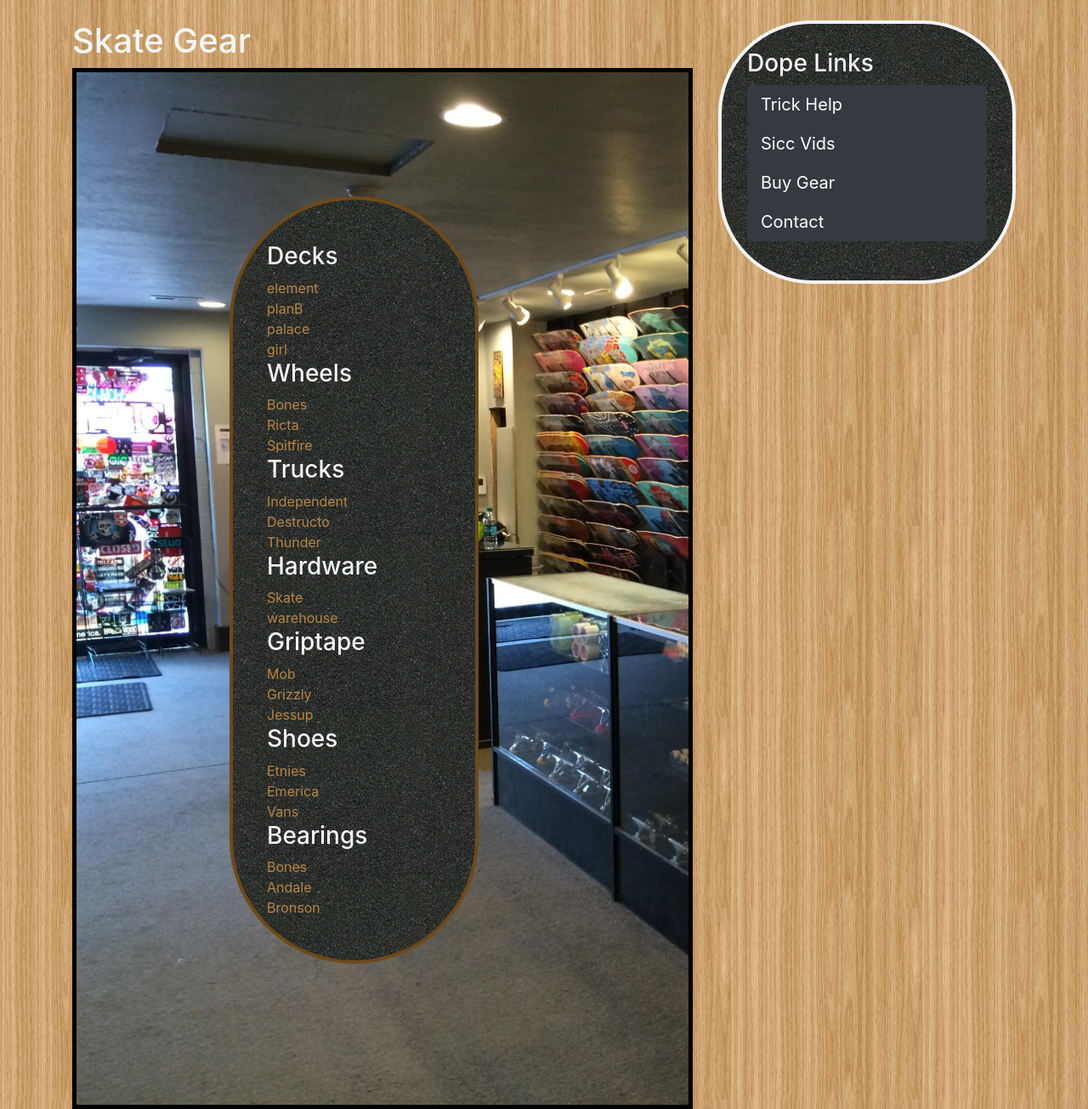
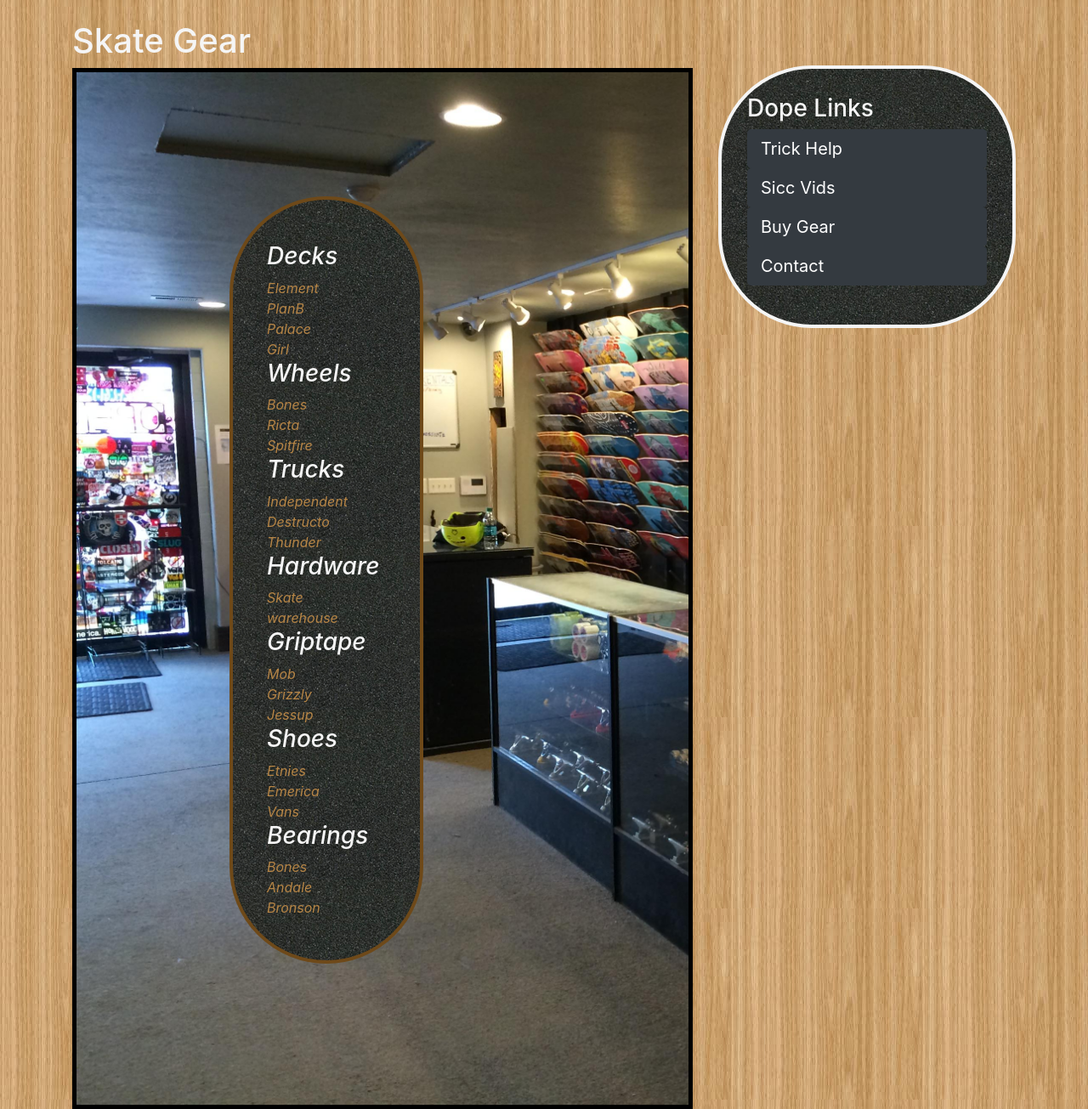
Before and after one commit to nicholascoxe/BlueBadgeApp, a Django app: page /store/ in a window 1280 px wide. Shown: the part 56-1361 px from the top of the page at 85% size. Run offline with Django 3.2, Linux system fonts and the light colour scheme; some libraries are stand-ins or nearby versions.

Commit message:
wassup vro

```diff
--- a/blue_badge/blog/static/blog/main.css
+++ b/blue_badge/blog/static/blog/main.css
@@ -35,7 +35,8 @@
     padding: 20px 30px;
     border: 4px solid rgb(110, 73, 25);
     border-radius: 110px;
-    margin-bottom: 20px;
+    margin-bottom: 50px;
+    margin-top: 7%;
     padding: 30px;
 }
 
@@ -94,9 +95,10 @@
     padding-bottom: 30px;
     padding-top: 50px;
     padding-bottom: 50px;
-    padding-right: 34%;
+    padding-right: 25%;
     margin-right: 50%;
     margin-left: 25%;
+    font-style: italic
 
 }
 
@@ -114,5 +116,6 @@
     border: 4px solid whitesmoke;
     border-radius: 110px;
     margin-bottom: 20px;
+    margin-top: 15%;
     padding: 30px;
 }
--- a/blue_badge/blog/templates/blog/store.html
+++ b/blue_badge/blog/templates/blog/store.html
@@ -6,13 +6,13 @@
     <div class="gear" >
             <h3>Decks</h3>
 
-                <a target='_' style=color:rgb(182,133,70) href="https://www.elementbrand.com">element</a>
+                <a target='_' style=color:rgb(182,133,70) href="https://www.elementbrand.com">Element</a>
                 <br>
-                <a target='_' style=color:rgb(182,133,70) href="https://planbskateboards.com/">planB</a>
+                <a target='_' style=color:rgb(182,133,70) href="https://planbskateboards.com/">PlanB</a>
                 <br>
-                <a target='_' style=color:rgb(182,133,70) href="https://www.palaceskateboards.com/">palace</a>
+                <a target='_' style=color:rgb(182,133,70) href="https://www.palaceskateboards.com/">Palace</a>
                 <br>
-                <a target='_' style=color:rgb(182,133,70) href="http://girlskateboards.com/kodak">girl</a>
+                <a target='_' style=color:rgb(182,133,70) href="http://girlskateboards.com/kodak">Girl</a>
                 <br>
 
             <h3>Wheels</h3>
```
Also changed, not shown: blue_badge/blog/migrations/0019_auto_20190321_1516.py (added), blue_badge/blog/migrations/0020_merge_20190321_1524.py (added), blue_badge/blog/templates/blog/about.html (line endings or trailing spaces).
